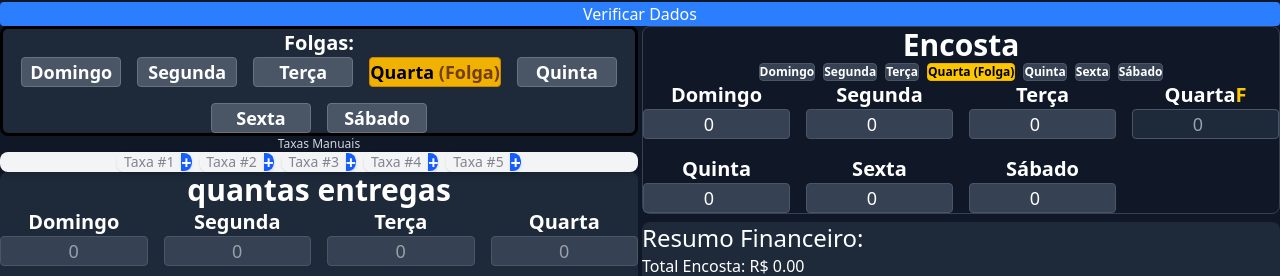
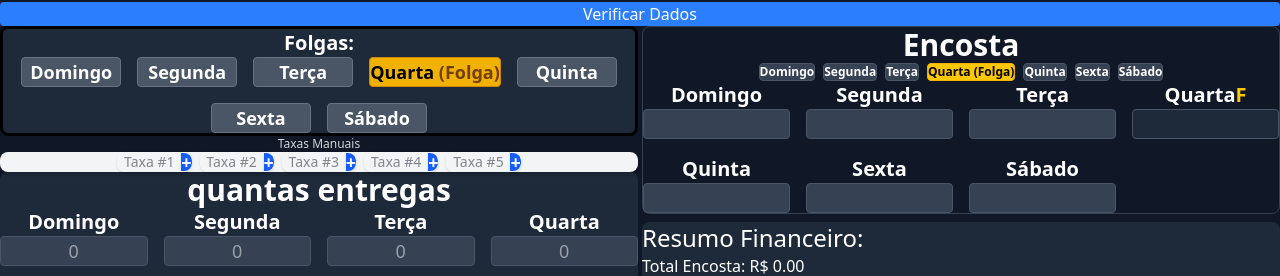
Before and after one commit to keven445/financia-motoboy, a React (Vite) app: page / in a window 1280 px wide. Shown: the part 98-374 px from the top of the page. Built offline with nearby package versions, Linux system fonts and the light colour scheme.

Commit message:
Atualização do app

```diff
--- a/src/App.tsx
+++ b/src/App.tsx
@@ -38,6 +38,12 @@ const valoresPadrao = {
       saldoBruto: 0,
       saldoFinal: 0,
     })),
+};
+
+// Mover funções auxiliares para cima para que possam ser usadas na inicialização do estado
+const formatMoedaDisplay = (num: number) => {
+  if (num === 0) return "";
+  return num.toFixed(2).replace(".", ",");
 };
 
 const App = () => {
@@ -111,7 +117,27 @@ const App = () => {
   });
 
   // Adicionar estado para as taxas de entrega
-  const [taxasEntrega, setTaxasEntrega] = useState<number[]>([0, 0, 0, 0, 0]);
+  const [taxasEntrega, setTaxasEntrega] = useState<number[]>(() => {
+    const dadosSalvos = localStorage.getItem("financasApp");
+    if (dadosSalvos) {
+      const dados = JSON.parse(dadosSalvos);
+      return dados.taxasEntrega || [0, 0, 0, 0, 0];
+    }
+    return [0, 0, 0, 0, 0];
+  });
+
+  // NOVO: Estado separado para o valor de exibição dos inputs de taxa
+  const [taxasEntregaDisplay, setTaxasEntregaDisplay] = useState<string[]>(
+    () => {
+      const dadosSalvos = localStorage.getItem("financasApp");
+      if (dadosSalvos) {
+        const dados = JSON.parse(dadosSalvos);
+        const taxasNum: number[] = dados.taxasEntrega || [0, 0, 0, 0, 0];
+        return taxasNum.map(formatMoedaDisplay);
+      }
+      return ["", "", "", "", ""];
+    }
+  );
 
   // Função para resetar todos os dados
   const resetarDados = () => {
@@ -126,6 +152,8 @@ const App = () => {
       setValoresPorDia(valoresPadrao.valoresPorDia);
       setGastos(valoresPadrao.gastos);
       setSaldosMensais(valoresPadrao.saldosMensais);
+      setTaxasEntrega([0, 0, 0, 0, 0]);
+      setTaxasEntregaDisplay(["", "", "", "", ""]);
       localStorage.removeItem("financasApp");
     }
   };
@@ -137,47 +165,70 @@ const App = () => {
     );
   };
 
-  // Função para aplicar máscara de moeda brasileira melhorada
-  const maskMoeda = (valor: string) => {
+  // Função para aplicar máscara de moeda brasileira durante a digitação
+  const maskMoedaInput = (valor: string) => {
     // Remove tudo que não for número ou vírgula
     let v = valor.replace(/[^\d,]/g, "");
-    // Se já tem vírgula, só permite uma
+
+    // Garante que haja apenas uma vírgula
     const partes = v.split(",");
-    if (partes.length > 2) v = partes[0] + "," + partes[1];
-    // Se digitar só vírgula, ignora
-    if (v === ",") return "";
-    // Se começa com vírgula, coloca 0 na frente
-    if (v.startsWith(",")) v = "0" + v;
-    // Se não tem vírgula e mais de 2 dígitos, insere vírgula automática
-    if (!v.includes(",") && v.length > 2) {
-      v = v.replace(/^(\d+)(\d{2})$/, "$1,$2");
+    if (partes.length > 2) {
+      v = partes[0] + "," + partes.slice(1).join("");
     }
-    // Limita a 2 casas decimais
-    if (v.includes(",")) {
-      const [int, dec] = v.split(",");
-      v = int + "," + dec.slice(0, 2);
+
+    // Limita a duas casas decimais
+    if (partes.length === 2) {
+      const [int, dec] = partes;
+      if (dec.length > 2) {
+        v = `${int},${dec.substring(0, 2)}`;
+      }
     }
+
     return v;
   };
 
   const handleTaxaEntregaMaskedChange = (index: number, valor: string) => {
-    const valorMasc = maskMoeda(valor);
-    const novasTaxas = [...taxasEntrega];
-    // Salva como número float para lógica, mas mostra formatado
-    novasTaxas[index] =
-      valorMasc === "" ? 0 : parseFloat(valorMasc.replace(",", "."));
-    setTaxasEntrega(novasTaxas);
+    const valorMasc = maskMoedaInput(valor);
+
+    // Atualiza o estado de exibição para que o usuário veja o que digita
+    const newDisplayValues = [...taxasEntregaDisplay];
+    newDisplayValues[index] = valorMasc;
+    setTaxasEntregaDisplay(newDisplayValues);
+
+    // Atualiza o estado numérico para os cálculos
+    const newNumericValues = [...taxasEntrega];
+    newNumericValues[index] = parseFloat(valorMasc.replace(",", ".") || "0");
+    setTaxasEntrega(newNumericValues);
+  };
+
+  // NOVO: Formata o valor quando o usuário clica fora do input
+  const handleTaxaEntregaBlur = (index: number) => {
+    const valorNumerico = taxasEntrega[index];
+    const valorFormatado = formatMoedaDisplay(valorNumerico);
+
+    const novasTaxasDisplay = [...taxasEntregaDisplay];
+    if (novasTaxasDisplay[index] !== valorFormatado) {
+      novasTaxasDisplay[index] = valorFormatado;
+      setTaxasEntregaDisplay(novasTaxasDisplay);
+    }
   };
 
   const handleAdicionarTaxa = (index: number) => {
     const valorAdicionar = taxasEntrega[index];
     if (valorAdicionar === 0) return;
+
     const mesAtual = new Date().getMonth();
     const diaAtual = new Date().getDay();
+
     setSaldosMensais((prev: SaldoMensal[]) =>
       prev.map((saldo: SaldoMensal, i: number) =>
         i === mesAtual
-          ? { ...saldo, saldoBruto: saldo.saldoBruto + valorAdicionar }
+          ? {
+              ...saldo,
+              saldoBruto: Number(
+                (saldo.saldoBruto + valorAdicionar).toFixed(2)
+              ),
+            }
           : saldo
       )
     );
@@ -202,6 +253,7 @@ const App = () => {
       valoresPorDia,
       gastos,
       saldosMensais,
+      taxasEntrega,
     };
 
     try {
@@ -217,6 +269,7 @@ const App = () => {
     valoresPorDia,
     gastos,
     saldosMensais,
+    taxasEntrega,
   ]);
 
   return (
@@ -268,18 +321,12 @@ const App = () => {
                 >
                   <input
                     type="text"
-                    value={
-                      taxasEntrega[idx] === 0
-                        ? ""
-                        : maskMoeda(
-                            taxasEntrega[idx].toString().replace(/\./, ",")
-                          )
-                    }
+                    value={taxasEntregaDisplay[idx]}
                     onChange={(e) =>
                       handleTaxaEntregaMaskedChange(idx, e.target.value)
                     }
+                    onBlur={() => handleTaxaEntregaBlur(idx)}
                     className="w-16 px-2 py-1 rounded-l-lg bg-gray-100 dark:bg-gray-600 text-gray-900 dark:text-white border-0 focus:ring-2 focus:ring-blue-400 text-center text-sm transition-all"
-                    min="0"
                     placeholder={`Taxa #${idx + 1}`}
                     inputMode="decimal"
                     pattern="[0-9,]*"
--- a/src/ControleEncosta.tsx
+++ b/src/ControleEncosta.tsx
@@ -36,8 +36,42 @@ const ControleEncosta = ({
     }
   }, [diasFolga]);
 
+  const maskMoeda = (valor: string) => {
+    // Remove tudo que não for número ou vírgula
+    let v = valor.replace(/[^\d,]/g, "");
+
+    // Se tem mais de uma vírgula, mantém só a primeira
+    const partes = v.split(",");
+    if (partes.length > 2) {
+      v = partes[0] + "," + partes[1];
+    }
+
+    // Se for só vírgula, retorna vazio
+    if (v === ",") return "";
+
+    // Se começar com vírgula, adiciona zero na frente
+    if (v.startsWith(",")) {
+      v = "0" + v;
+    }
+
+    // Se não tem vírgula e tem mais de 2 dígitos, formata com vírgula
+    if (!v.includes(",") && v.length > 2) {
+      v = v.slice(0, -2) + "," + v.slice(-2);
+    }
+
+    // Se tem vírgula, garante que tenha até 2 casas decimais
+    if (v.includes(",")) {
+      const [int, dec] = v.split(",");
+      v = int + "," + (dec || "").padEnd(2, "0").slice(0, 2);
+    }
+
+    return v;
+  };
+
   const handleValorChange = (index: number, novoValor: string) => {
-    const numeroValido = parseInt(novoValor) || 0;
+    const valorMasc = maskMoeda(novoValor);
+    const numeroValido =
+      valorMasc === "" ? 0 : parseFloat(valorMasc.replace(",", "."));
     const novosValores = [...valores];
     novosValores[index] = numeroValido;
     onValoresChange(novosValores);
@@ -88,8 +122,10 @@ const ControleEncosta = ({
               )}
             </span>
             <input
-              type="number"
-              value={valor}
+              type="text"
+              value={
+                valor === 0 ? "" : maskMoeda(valor.toString().replace(".", ","))
+              }
               onChange={(e) => handleValorChange(index, e.target.value)}
               className={`w-full px-2 sm:px-3 md:px-4 py-1 sm:py-2 md:py-3 rounded text-[12px] sm:text-base md:text-lg text-center ${
                 diasFolga.includes(index)
@@ -98,6 +134,8 @@ const ControleEncosta = ({
               } border border-gray-600 focus:border-blue-500 focus:outline-none`}
               min="0"
               disabled={diasFolga.includes(index)}
+              inputMode="decimal"
+              pattern="[0-9,]*"
             />
           </div>
         ))}
--- a/src/ControleGastos.tsx
+++ b/src/ControleGastos.tsx
@@ -33,18 +33,34 @@ const ControleGastos = ({
 
   // Função para aplicar máscara de moeda brasileira
   const maskMoeda = (valor: string) => {
+    // Remove tudo que não for número ou vírgula
     let v = valor.replace(/[^\d,]/g, "");
+
+    // Se tem mais de uma vírgula, mantém só a primeira
     const partes = v.split(",");
-    if (partes.length > 2) v = partes[0] + "," + partes[1];
+    if (partes.length > 2) {
+      v = partes[0] + "," + partes[1];
+    }
+
+    // Se for só vírgula, retorna vazio
     if (v === ",") return "";
-    if (v.startsWith(",")) v = "0" + v;
+
+    // Se começar com vírgula, adiciona zero na frente
+    if (v.startsWith(",")) {
+      v = "0" + v;
+    }
+
+    // Se não tem vírgula e tem mais de 2 dígitos, formata com vírgula
     if (!v.includes(",") && v.length > 2) {
-      v = v.replace(/^(\d+)(\d{2})$/, "$1,$2");
+      v = v.slice(0, -2) + "," + v.slice(-2);
     }
+
+    // Se tem vírgula, garante que tenha até 2 casas decimais
     if (v.includes(",")) {
       const [int, dec] = v.split(",");
-      v = int + "," + dec.slice(0, 2);
+      v = int + "," + (dec || "").padEnd(2, "0").slice(0, 2);
     }
+
     return v;
   };
 
--- a/src/ControlePagamento.tsx
+++ b/src/ControlePagamento.tsx
@@ -19,18 +19,34 @@ const ControlePagamento = ({
 
   // Função para aplicar máscara de moeda brasileira
   const maskMoeda = (valor: string) => {
+    // Remove tudo que não for número ou vírgula
     let v = valor.replace(/[^\d,]/g, "");
+
+    // Se tem mais de uma vírgula, mantém só a primeira
     const partes = v.split(",");
-    if (partes.length > 2) v = partes[0] + "," + partes[1];
+    if (partes.length > 2) {
+      v = partes[0] + "," + partes[1];
+    }
+
+    // Se for só vírgula, retorna vazio
     if (v === ",") return "";
-    if (v.startsWith(",")) v = "0" + v;
+
+    // Se começar com vírgula, adiciona zero na frente
+    if (v.startsWith(",")) {
+      v = "0" + v;
+    }
+
+    // Se não tem vírgula e tem mais de 2 dígitos, formata com vírgula
     if (!v.includes(",") && v.length > 2) {
-      v = v.replace(/^(\d+)(\d{2})$/, "$1,$2");
+      v = v.slice(0, -2) + "," + v.slice(-2);
     }
+
+    // Se tem vírgula, garante que tenha até 2 casas decimais
     if (v.includes(",")) {
       const [int, dec] = v.split(",");
-      v = int + "," + dec.slice(0, 2);
+      v = int + "," + (dec || "").padEnd(2, "0").slice(0, 2);
     }
+
     return v;
   };
 
--- a/src/Encosta.tsx
+++ b/src/Encosta.tsx
@@ -16,18 +16,34 @@ const Encosta = ({ onValoresChange, valores }: EncostaProps) => {
 
   // Função para aplicar máscara de moeda brasileira
   const maskMoeda = (valor: string) => {
+    // Remove tudo que não for número ou vírgula
     let v = valor.replace(/[^\d,]/g, "");
+
+    // Se tem mais de uma vírgula, mantém só a primeira
     const partes = v.split(",");
-    if (partes.length > 2) v = partes[0] + "," + partes[1];
+    if (partes.length > 2) {
+      v = partes[0] + "," + partes[1];
+    }
+
+    // Se for só vírgula, retorna vazio
     if (v === ",") return "";
-    if (v.startsWith(",")) v = "0" + v;
+
+    // Se começar com vírgula, adiciona zero na frente
+    if (v.startsWith(",")) {
+      v = "0" + v;
+    }
+
+    // Se não tem vírgula e tem mais de 2 dígitos, formata com vírgula
     if (!v.includes(",") && v.length > 2) {
-      v = v.replace(/^(\d+)(\d{2})$/, "$1,$2");
+      v = v.slice(0, -2) + "," + v.slice(-2);
     }
+
+    // Se tem vírgula, garante que tenha até 2 casas decimais
     if (v.includes(",")) {
       const [int, dec] = v.split(",");
-      v = int + "," + dec.slice(0, 2);
+      v = int + "," + (dec || "").padEnd(2, "0").slice(0, 2);
     }
+
     return v;
   };
 
```
